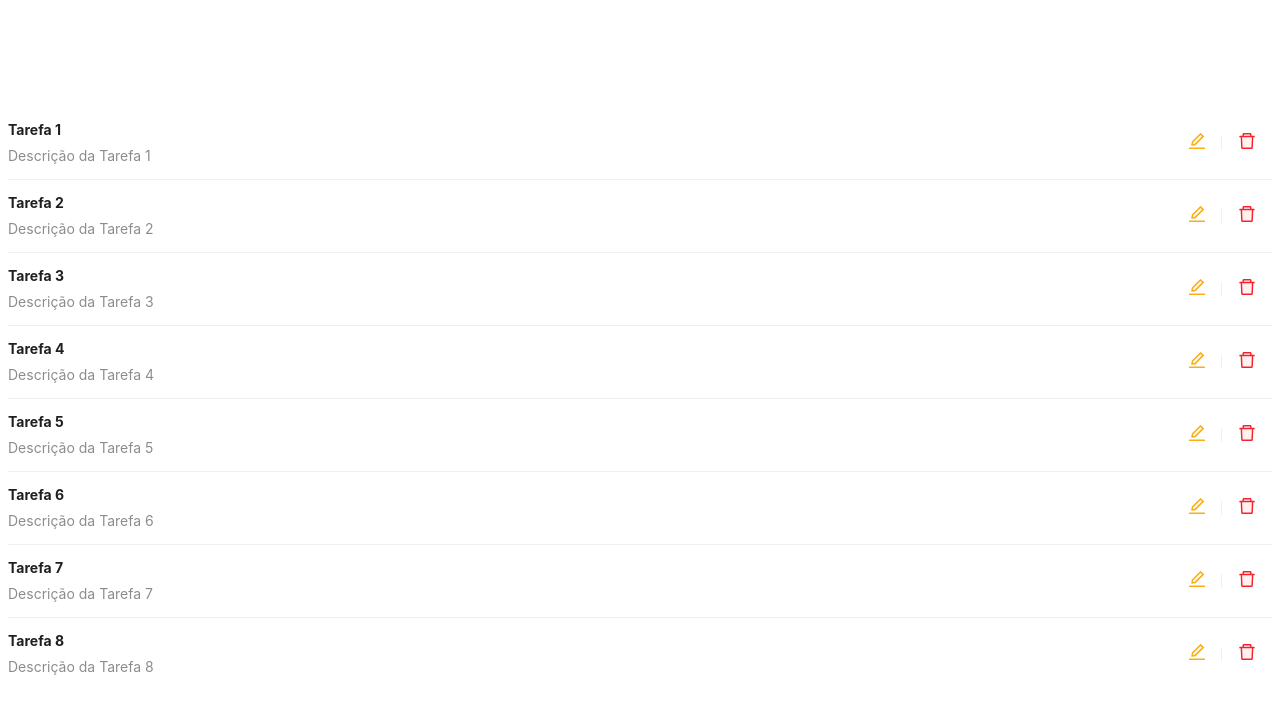
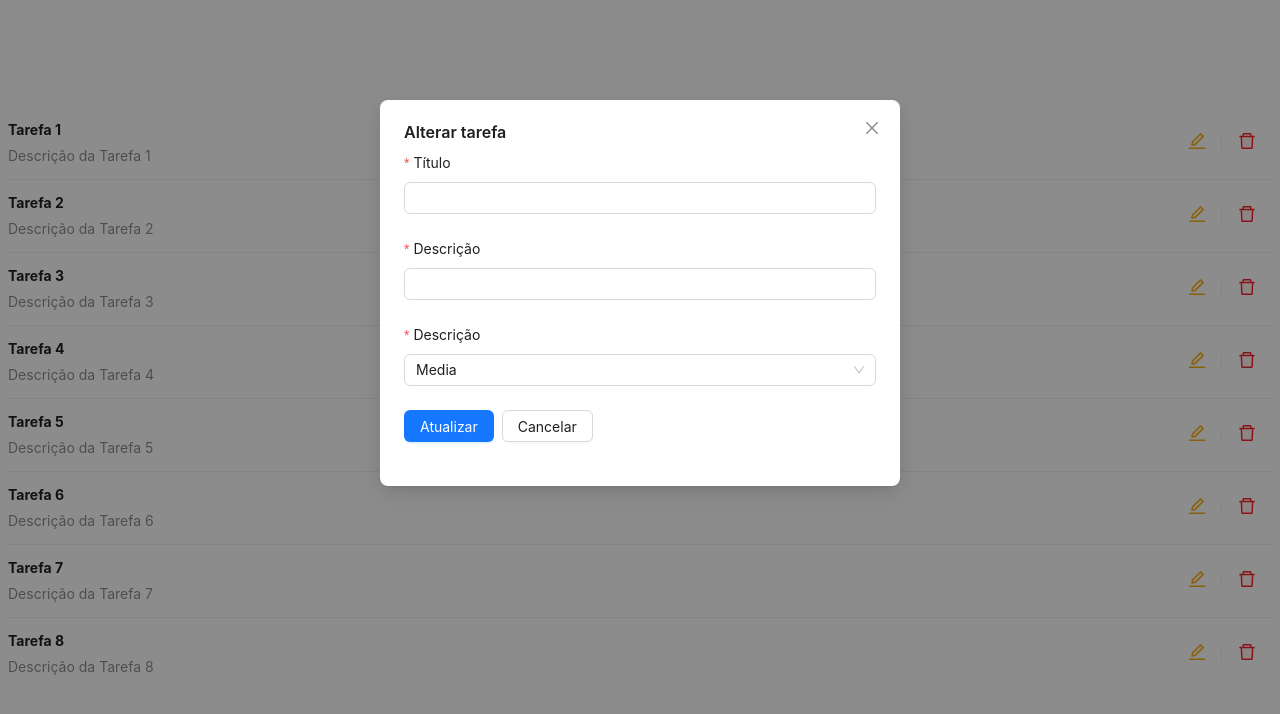
Before and after one commit to EddyPBR/todolist-web, a React (Vite) app: page /tarefas in a window 1280 px wide. Both pictures are taken after a click on the button 1197 px from the left and 141 px from the top of the page. Shown: the top 714 px of the page. Built offline with nearby package versions, Linux system fonts and the light colour scheme.

Commit message:
:sparkles: implements update task modal form in TaskList component

```diff
--- a/src/components/TaskList/index.tsx
+++ b/src/components/TaskList/index.tsx
@@ -1,5 +1,7 @@
-import { List, Button } from "antd";
+import { List, Button, Modal } from "antd";
 import { EditTwoTone, DeleteTwoTone } from "@ant-design/icons";
+import { TaskForm } from "../TaskForm";
+import { useState } from "react";
 
 interface ITask {
   id: string; // UUID
@@ -69,22 +71,21 @@ const TASKS: ITask[] = [
 ];
 
 export function TaskList() {
-  function onHandleClickUpdate() {
-    alert("Necessário desenvolver feat. de atualizar task");
-  }
+  const [selectedTaskToUpdate, setSelectedTaskToUpdate] = useState<ITask | null>(null);
 
   function onHandleClickDelete() {
     alert("Necessário desenvolver feat. de apagar task");
   }
 
   return (
+    <>
       <List<ITask>
         itemLayout="horizontal"
         dataSource={TASKS}
         renderItem={(task) => (
           <List.Item
             actions={[
-            <Button size="small" type="text" onClick={onHandleClickUpdate}>
+              <Button size="small" type="text" onClick={() => setSelectedTaskToUpdate(task)}>
                 <EditTwoTone style={{ fontSize: "1.125rem" }} twoToneColor="#faad14" />
               </Button>,
               <Button size="small" type="text" onClick={onHandleClickDelete}>
@@ -97,5 +98,15 @@ export function TaskList() {
         )}
         style={{ width: "100%" }}
       />
+
+      <Modal
+        title="Alterar tarefa"
+        open={!!selectedTaskToUpdate}
+        onCancel={() => setSelectedTaskToUpdate(null)}
+        footer={null}
+      >
+        <TaskForm id={selectedTaskToUpdate?.id} onCancel={() => setSelectedTaskToUpdate(null)} />
+      </Modal>
+    </>
   );
 }
```
Lines whose indentation alone changed are shown as unchanged.
